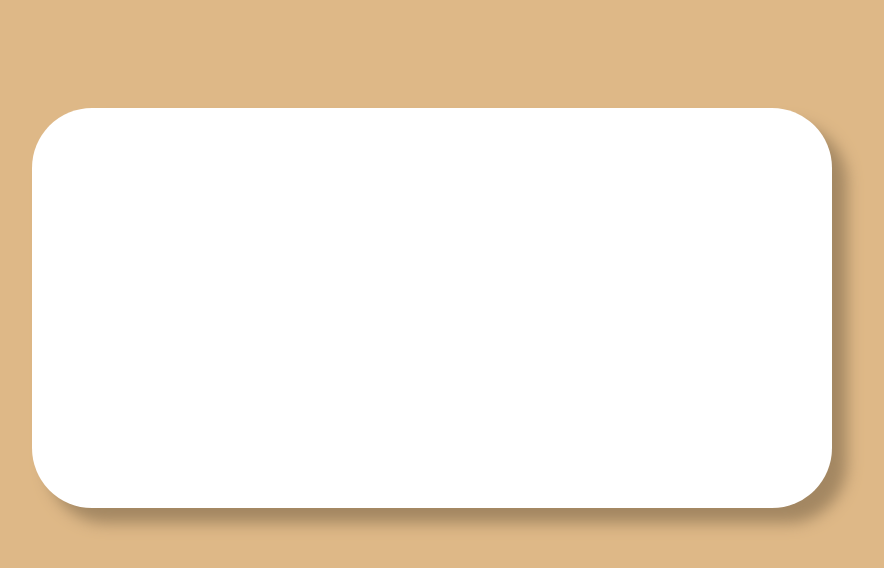
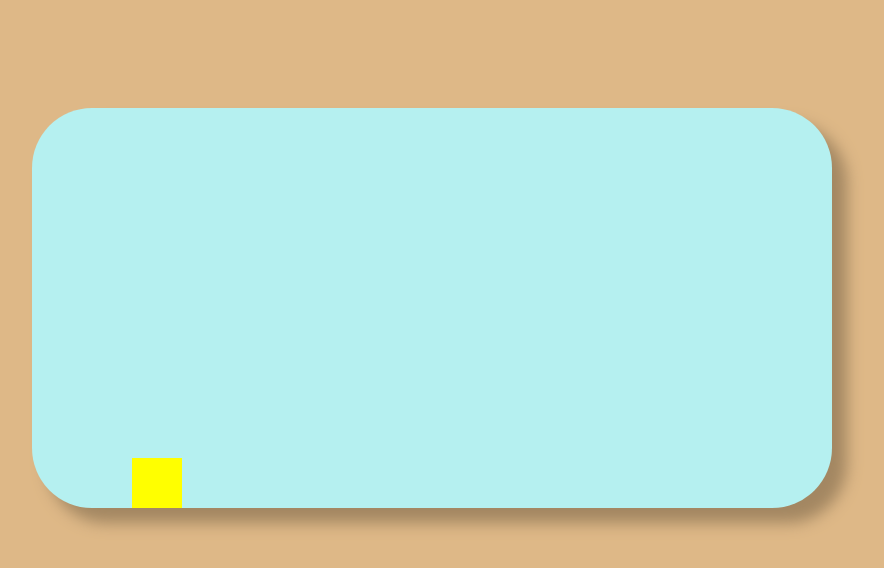
Before and after one commit to PP000777/Jogo2d, a plain HTML site: page index.html in a window 1280 px wide. Shown: the whole page, without its empty margins (208-1092 px from the left). Drawn offline with Linux system fonts and the light colour scheme.

Commit message:
Adicionando Funções de salto para o personagem

```diff
--- a/script.js
+++ b/script.js
@@ -1,7 +1,45 @@
 const canvas = document.getElementById('jogo2D')
 const ctx = canvas.getContext('2d')
+const gravidade = 1
+
+document.addEventListener('keypress', (e) => {
+    if(e.code == 'Space' && personagem.pulando == false){
+        console.log('clicou para pular')
+        personagem.velocidadey = 20
+        personagem.pulando = true
+    }
+})
+
+const personagem = {
+    x: 100 ,
+    y: canvas.height - 50 ,
+    altura: 50,
+    largura: 50 ,
+    velocidadey: 0 ,
+    pulando: false
+}
+
+function desenharPersonagem(){
+    ctx.fillStyle = 'yellow'
+    ctx.fillRect(personagem.x , personagem.y , personagem.altura , personagem.largura)
+}
+
+function atualizarPersonagens(){
+    if(personagem.pulando == true){
+    personagem.velocidadey -= gravidade
+    personagem.y -= personagem.velocidadey
+    if(personagem.y >= canvas.height - 50){
+        personagem.velocidadey = 0
+        personagem.pulando = false
+        personagem.y = canvas.height - 50
+    }
+    }
+}
 
 const loop = () => {
-
+    ctx.clearRect(0,0,canvas.width,canvas.height)
+    desenharPersonagem()
+    atualizarPersonagens()
+    requestAnimationFrame (loop)
 }
 loop()
--- a/style.css
+++ b/style.css
@@ -7,7 +7,7 @@ body{
 
 canvas{
     margin-top: 100px;
-    background-color: white;
+    background-color: rgb(181, 240, 240);
     border-radius: 60px;
     box-shadow: 15px 15px 15px rgb(163, 135, 98);
 }
```
